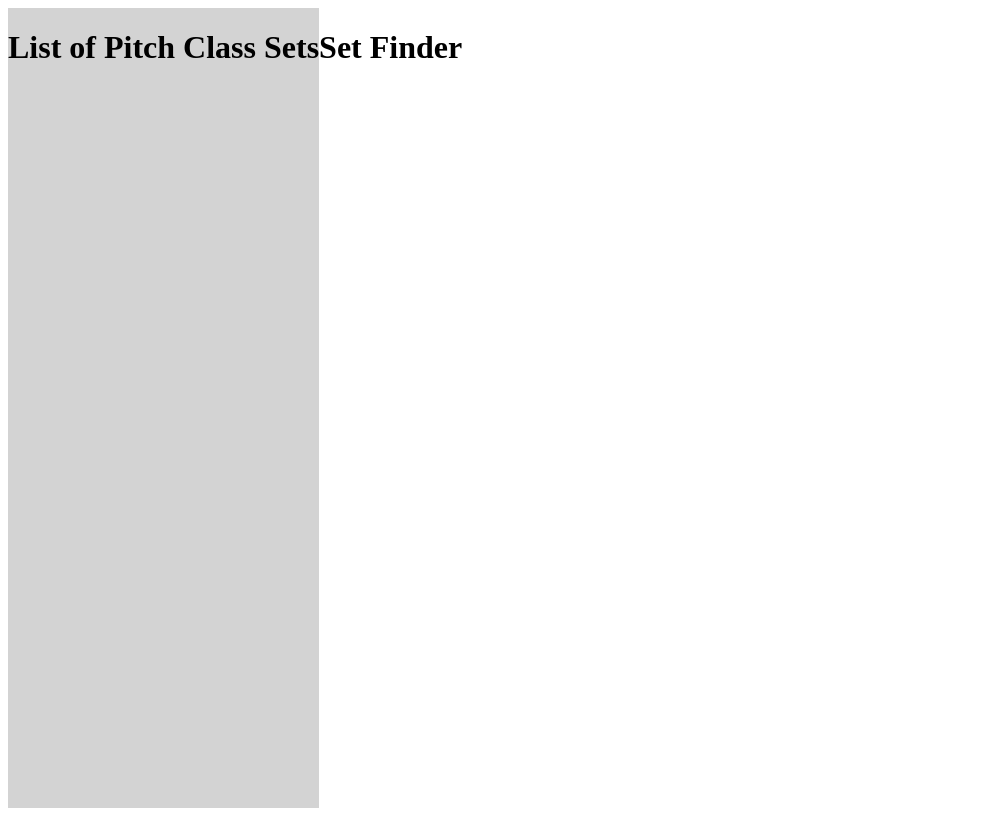
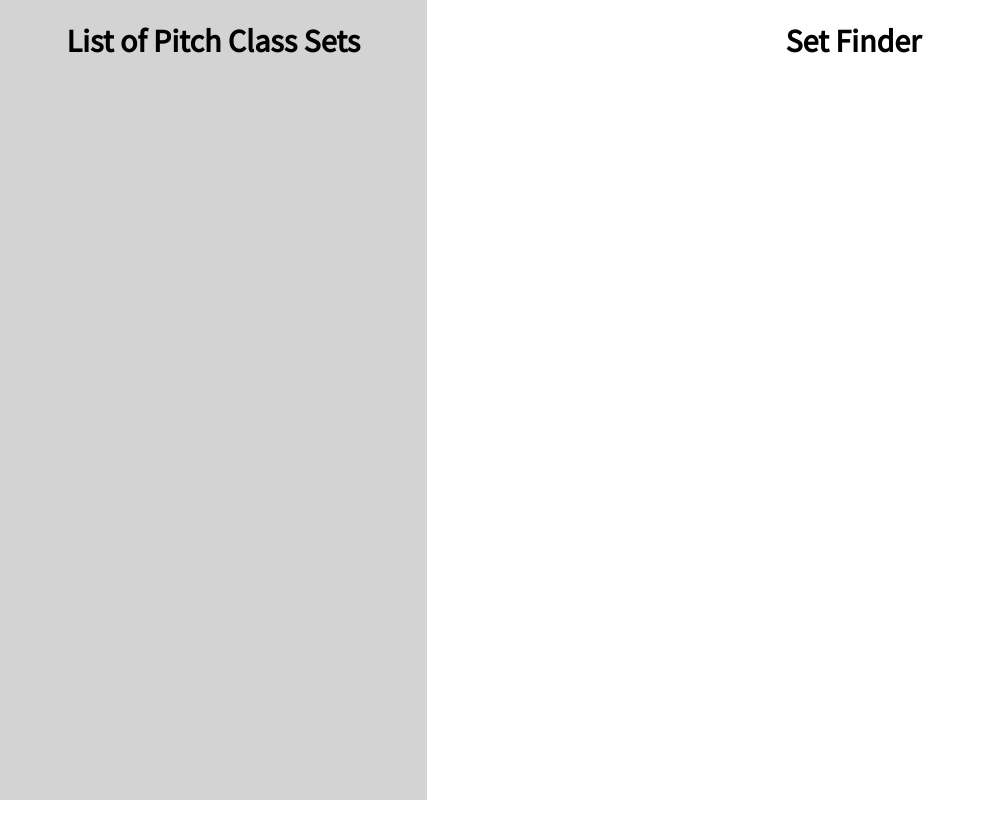
Before and after one commit to opcushing/staylor-set-finder, a SvelteKit app in the folder staylor-set-finder/: page / in a window 1280 px wide. Shown: the whole page, without its empty margins (0-986 px from the left). Built offline with nearby package versions, Linux system fonts and the light colour scheme.

Commit message:
main layout. main style/font

```diff
--- a/staylor-set-finder/package.json
+++ b/staylor-set-finder/package.json
@@ -26,5 +26,8 @@
 		"typescript": "^5.0.0",
 		"vite": "^5.0.3"
 	},
-	"type": "module"
+	"type": "module",
+	"dependencies": {
+		"@fontsource/source-sans-pro": "^5.0.8"
+	}
 }
--- a/staylor-set-finder/src/routes/+layout.svelte
+++ b/staylor-set-finder/src/routes/+layout.svelte
@@ -1,3 +1,7 @@
+<script>
+	import './style.css';
+</script>
+
 <main>
 	<slot />
 </main>
--- a/staylor-set-finder/src/routes/SetFinder.svelte
+++ b/staylor-set-finder/src/routes/SetFinder.svelte
@@ -2,5 +2,14 @@
 	import Piano from './SetFinder/Piano.svelte';
 </script>
 
-<h1>Set Finder</h1>
-<Piano />
+<div class="content">
+	<h1>Set Finder</h1>
+	<Piano />
+</div>
+
+<style>
+	.content {
+		width: 100%;
+		text-align: center;
+	}
+</style>
--- a/staylor-set-finder/src/routes/Sidebar.svelte
+++ b/staylor-set-finder/src/routes/Sidebar.svelte
@@ -4,11 +4,14 @@
 
 <div class="content">
 	<h1>List of Pitch Class Sets</h1>
+	<!-- TODO: insert a clickable "MdMenu" icon. Collapses / uncollapses the menu on click. -->
 	<ChordsDropdown />
 </div>
 
 <style>
 	.content {
+		width: 50%;
+		text-align: center;
 		background-color: lightgrey;
 	}
 </style>
--- /dev/null
+++ b/staylor-set-finder/src/routes/style.css
@@ -0,0 +1,10 @@
+@import '@fontsource/source-sans-pro';
+
+:root {
+  --font-body: 'Source Sans Pro';
+  font-family: var(--font-body);
+}
+
+body {
+  margin: 0;
+}
```
Also changed, not shown: 1 other file (tests, documents, lock files or other folders).
